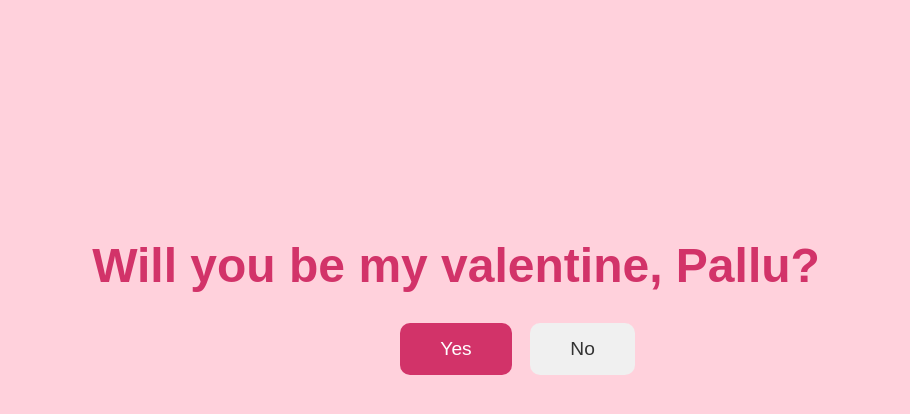
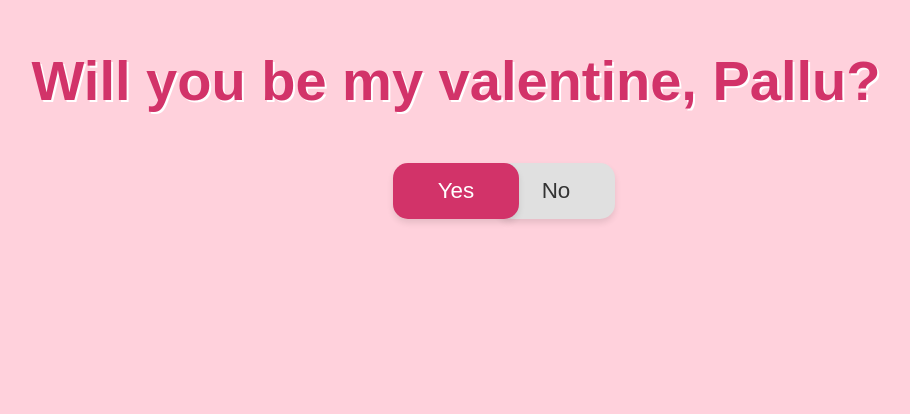
Before and after one commit to abhimahuvagara/abhi_tests, a plain HTML site: page index.html in a window 1280 px wide. Shown: the part 110-524 px from the top of the page, without its empty margins (184-1094 px from the left). Drawn offline with Linux system fonts and the light colour scheme.

Commit message:
Update index.html

```diff
--- a/index.html
+++ b/index.html
@@ -10,45 +10,52 @@
             display: flex;
             flex-direction: column;
             align-items: center;
-            justify-content: center;
+            /* Changed from center to flex-start to move content up */
+            justify-content: flex-start;
+            padding-top: 15vh; /* Moves everything to the upper middle */
             height: 100vh;
             margin: 0;
             font-family: 'Arial', sans-serif;
-            overflow: hidden;
+            overflow: hidden; /* Prevents scrollbars if the button jumps far */
         }
 
         h1 {
-            font-size: 3rem;
-            color: #D23369; /* Darker pink for text */
+            font-size: 3.5rem;
+            color: #D23369;
             text-align: center;
-            margin-bottom: 30px;
+            margin-bottom: 50px;
+            text-shadow: 2px 2px white;
         }
 
-        .buttons {
+        .container {
+            position: relative;
+            width: 100%;
             display: flex;
-            gap: 20px;
-            position: relative;
+            justify-content: center;
+            gap: 30px;
         }
 
         button {
-            padding: 15px 40px;
-            font-size: 1.2rem;
+            padding: 15px 45px;
+            font-size: 1.4rem;
             cursor: pointer;
-            border-radius: 10px;
+            border-radius: 15px;
             border: none;
-            transition: 0.2s;
+            transition: all 0.1s ease;
+            box-shadow: 0 4px 6px rgba(0,0,0,0.1);
         }
 
         #yesBtn {
-            background-color: #D23369; /* Dark highlight */
+            background-color: #D23369; /* Dark Pink highlight */
             color: white;
+            z-index: 10; /* Keeps Yes button on top */
         }
 
         #noBtn {
-            background-color: #f0f0f0; /* Gray/White box */
+            background-color: #e0e0e0; /* Gray box */
             color: #333;
-            position: absolute;
-            left: 130px; /* Positions it next to the Yes button */
+            position: absolute; /* Allows it to move freely */
+            margin-left: 200px; /* Initial gap from Yes button */
         }
     </style>
 </head>
@@ -56,24 +63,29 @@
 
     <h1>Will you be my valentine, Pallu?</h1>
 
-    <div class="buttons">
-        <button id="yesBtn" onclick="alert('Yay! I knew it! ❤️')">Yes</button>
-        <button id="noBtn">No</button>
+    <div class="container">
+        <button id="yesBtn" onclick="nextStep()">Yes</button>
+        <button id="noBtn" onmouseover="moveButton()">No</button>
     </div>
 
     <script>
-        const noBtn = document.getElementById('noBtn');
+        function moveButton() {
+            const noBtn = document.getElementById('noBtn');
 
-        noBtn.addEventListener('mouseover', () => {
-            // Calculate random positions within the screen
-            const x = Math.random() * (window.innerWidth - noBtn.offsetWidth);
-            const y = Math.random() * (window.innerHeight - noBtn.offsetHeight);
+            // Calculate a random position within the visible window
+            // We subtract 100px to ensure it doesn't jump off the edge
+            const x = Math.random() * (window.innerWidth - 150);
+            const y = Math.random() * (window.innerHeight - 100);
 
-            // Move the button
-            noBtn.style.position = 'absolute';
-            noBtn.style.left = `${x}px`;
-            noBtn.style.top = `${y}px`;
-        });
+            noBtn.style.position = 'fixed'; // Changes to fixed so it can move anywhere
+            noBtn.style.left = x + 'px';
+            noBtn.style.top = y + 'px';
+        }
+
+        function nextStep() {
+            alert("Yay! Best decision ever! ❤️");
+            // You can tell me what should happen after she clicks YES!
+        }
     </script>
 
 </body>
```
